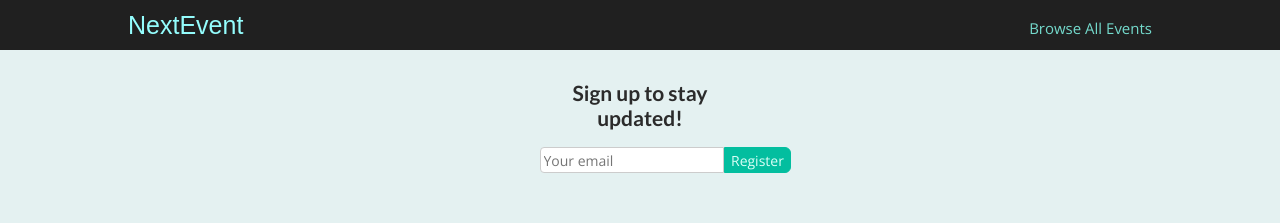
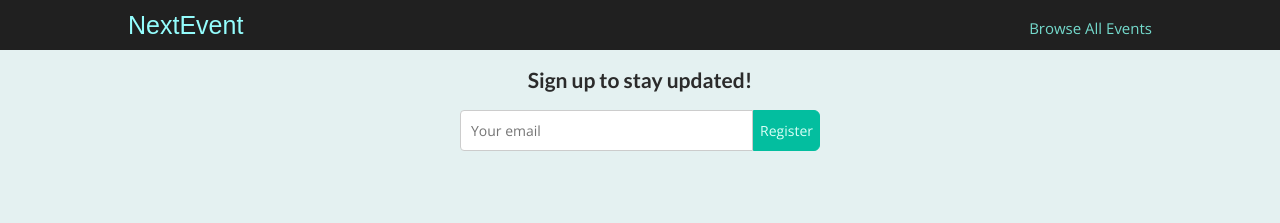
Before and after one commit to yousef-bigdeli/next-events, a Next.js app: page / in a window 1280 px wide. Shown: the top 223 px of the page. Built offline with nearby package versions, Linux system fonts and the light colour scheme; no server answers.

Commit message:
Add alerts management

```diff
--- a/components/input/newsletter-registration.jsx
+++ b/components/input/newsletter-registration.jsx
@@ -1,5 +1,5 @@
 import { useRef } from "react";
-
+import { toast } from "react-toastify";
 import styles from "./newsletter-registration.module.css";
 
 function NewsletterRegistration() {
@@ -10,7 +10,8 @@ function NewsletterRegistration() {
 
     const enteredEmail = emailInputRef.current.value;
 
-    // TODO: Add new Email - POST
+    const toastId = toast.loading("Register your email...");
+
     fetch("/api/newsletter", {
       method: "POST",
       headers: {
@@ -21,13 +22,20 @@ function NewsletterRegistration() {
       }),
     })
       .then((res) => res.json())
-      .then(({ message }) => {
-        // TODO: Show the message to the user
-        console.log(message);
-      }).catch(err => {
-        // TODO: handle error
-        console.log(err)
+      .then(({ message, status }) => {
+        emailInputRef.current.value = "";
+
+        toast.update(toastId, {
+          render: message,
+          type:
+            status === 422 ? "warning" : status === 500 ? "error" : "success",
+          autoClose: 4000,
+          isLoading: false,
+        });
       })
+      .catch((err) => {
+        toast.error("Something went wrong please try again");
+      });
   };
 
   return (
--- a/components/input/newsletter-registration.module.css
+++ b/components/input/newsletter-registration.module.css
@@ -1,7 +1,7 @@
 .newsletter {
-  margin: 3rem auto;
+  margin: 1rem auto;
   width: 90%;
-  max-width: 20rem;
+  max-width: 36rem;
 }
 
 .newsletter h2 {
@@ -10,13 +10,16 @@
 
 .control input {
   font: inherit;
-  padding: 0.25rem;
+  padding: 1rem;
   border-radius: 4px;
   border-top-right-radius: 0;
   border-bottom-right-radius: 0;
   border: 1px solid #ccc;
 }
 
+.control input:focus-visible {
+  outline: 1px solid #9e9e9e;
+}
 .newsletter button {
   background-color: #03be9f;
   border: 1px solid #03be9f;
```
